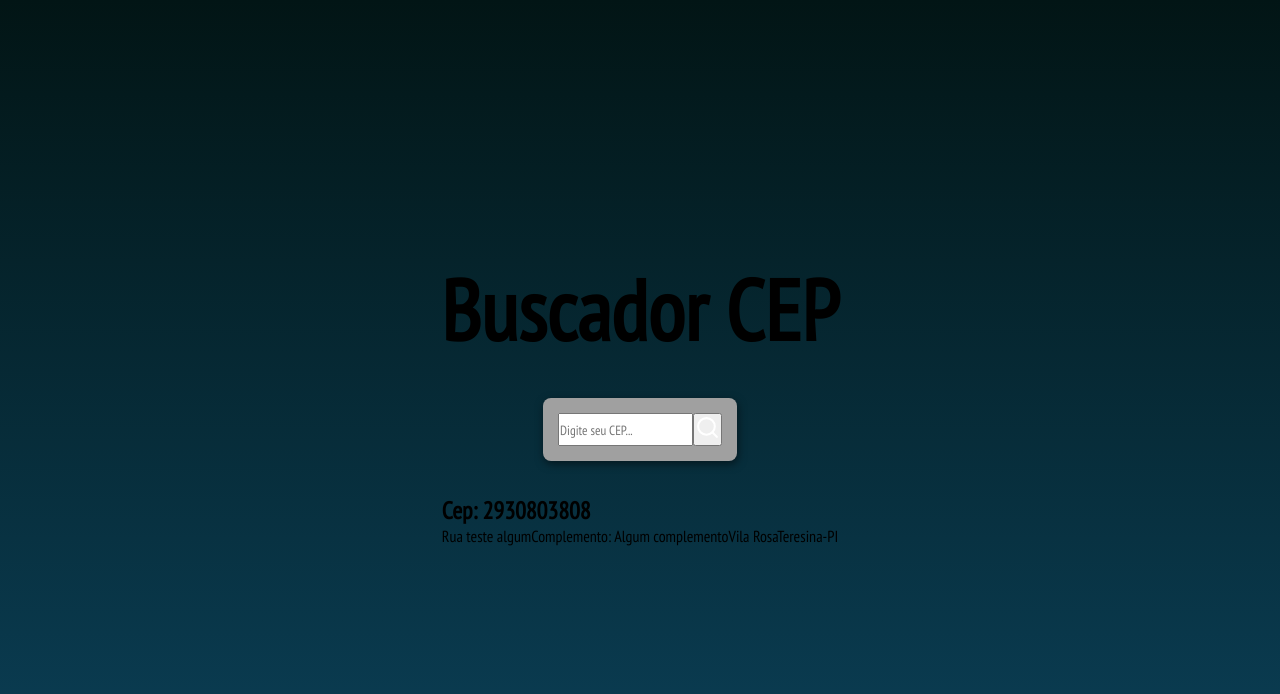
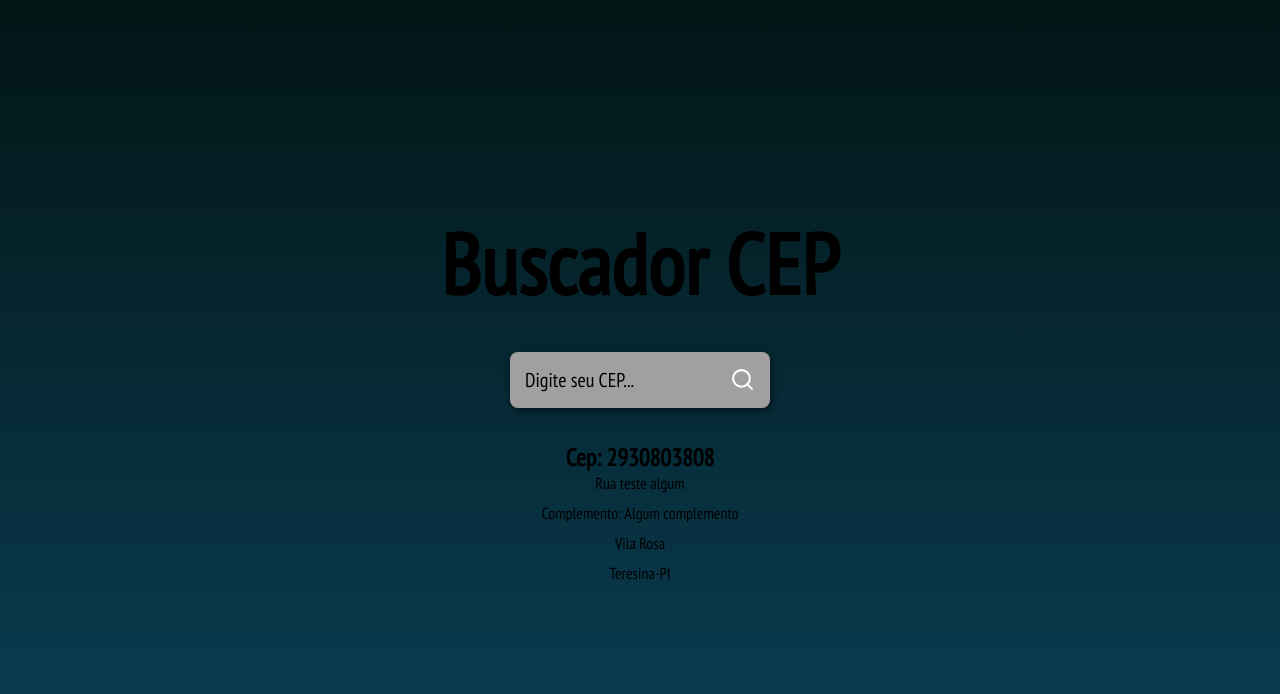
Before and after one commit to Emanuelsyngles/Buscador-CEP, a React (Create React App) app in the folder buscador/: page / in a window 1280 px wide. Shown: the top 694 px of the page. Built offline with nearby package versions, Linux system fonts and the light colour scheme; a web font is replaced by a local one.

Commit message:
Css total

```diff
--- a/buscador/src/App.js
+++ b/buscador/src/App.js
@@ -13,7 +13,7 @@ function App() {
         </button>
       </div>
 
-      <main>
+      <main className="main">
         <h2>Cep: 2930803808</h2>
         <span>Rua teste algum</span>
         <span>Complemento: Algum complemento</span>
--- a/buscador/src/style.css
+++ b/buscador/src/style.css
@@ -21,6 +21,45 @@
     box-shadow:1px 3px 8px  rgba(0,0,0, 0.5);
 }
 
+.containerInput input {
+    background-color: transparent;
+    border: 0;
+    font-size: 20px;
+    color: white;
+    outline: none;
+    margin-right: 8px;
+}
+
+.containerInput input::placeholder {
+    color: rgb(0, 0, 0);
+}
+
+.buttonsearch {
+    background-color: transparent;
+    border: 0;
+    display: flex;
+    justify-content: center;
+    align-items: center;
+    cursor: pointer;
+    transition: .5s;
+}
+
+.buttonsearch:hover {
+    transform: scale(1.2);
+    transition: .5s;
+}
+
+.main {
+    display: flex;
+    justify-content: center;
+    align-items: center;
+    flex-direction: column;
+}
+
+span {
+    margin-bottom: 10px;
+}
+
 @keyframes flipTitle {
     from {
         transform:rotateX(90deg) ;
```
